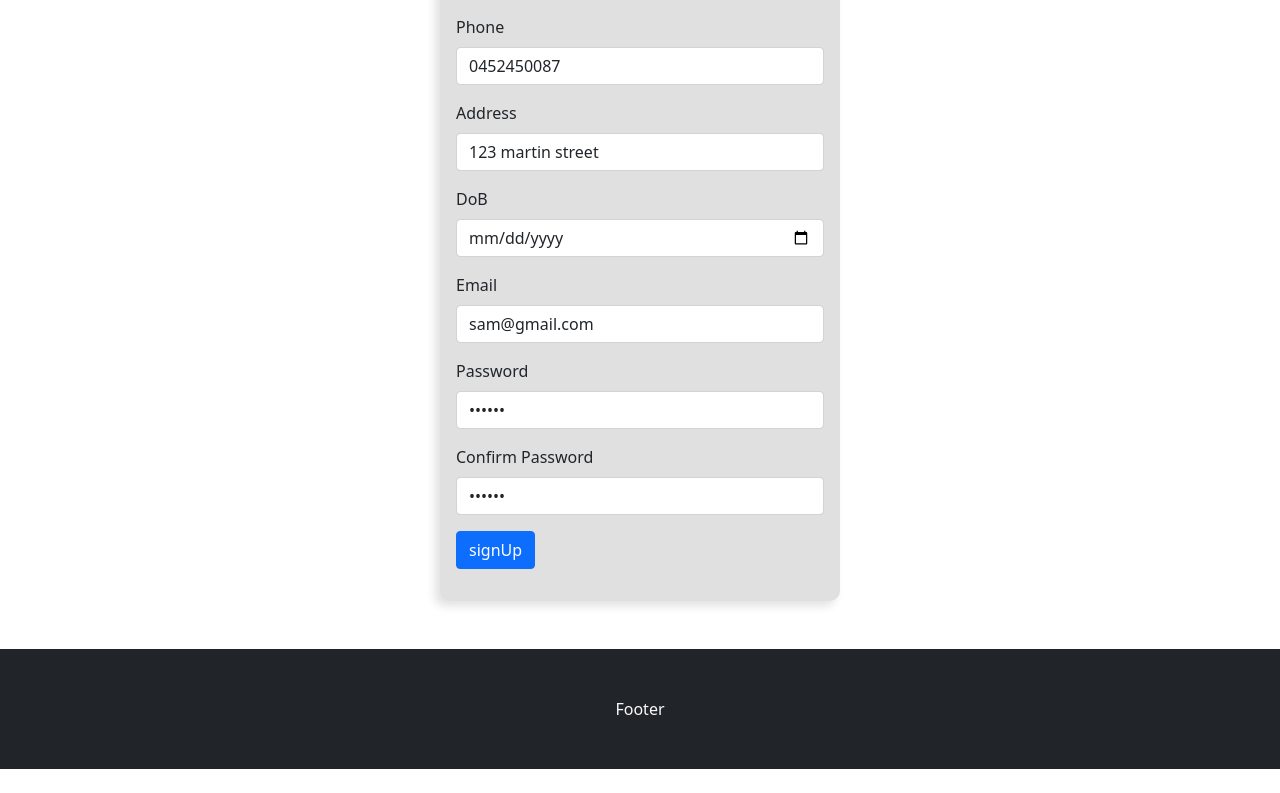
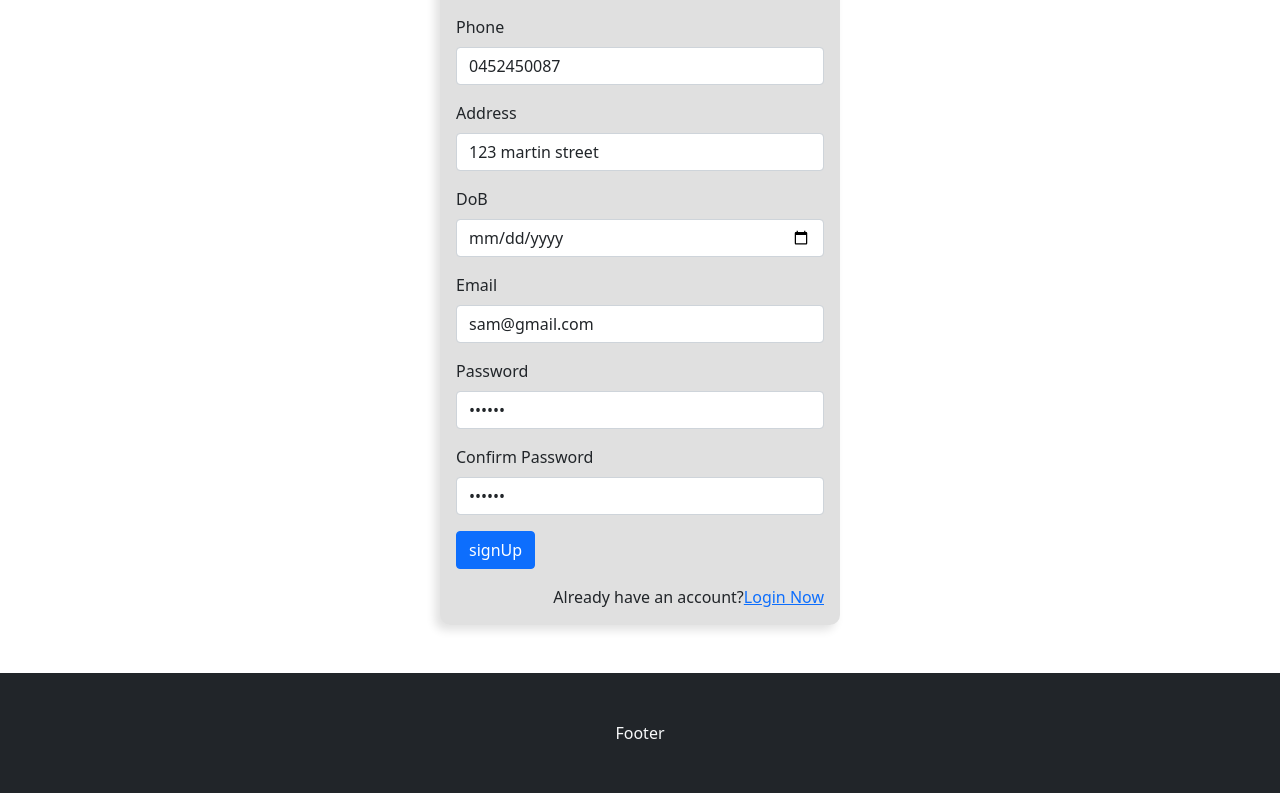
Before and after one commit to Dipak2056/ecommerce-frontend, a React (Create React App) app: page /register in a window 1280 px wide. Shown: the part 358-1151 px from the top of the page. Before the commit the page ends 1127 px from the top, so only its background shows below. Built offline with nearby package versions, Linux system fonts and the light colour scheme.

Commit message:
Registration Process Completed now Login Page

```diff
--- a/src/components/register-form/RegisterForm.js
+++ b/src/components/register-form/RegisterForm.js
@@ -155,6 +155,10 @@ export const RegisterForm = () => {
               </Button>
             </Form.Group>
           </Form>
+          <div className="text-end">
+            Already have an account?
+            <a href="/">Login Now</a>
+          </div>
         </div>
       </Container>
     </div>
```
